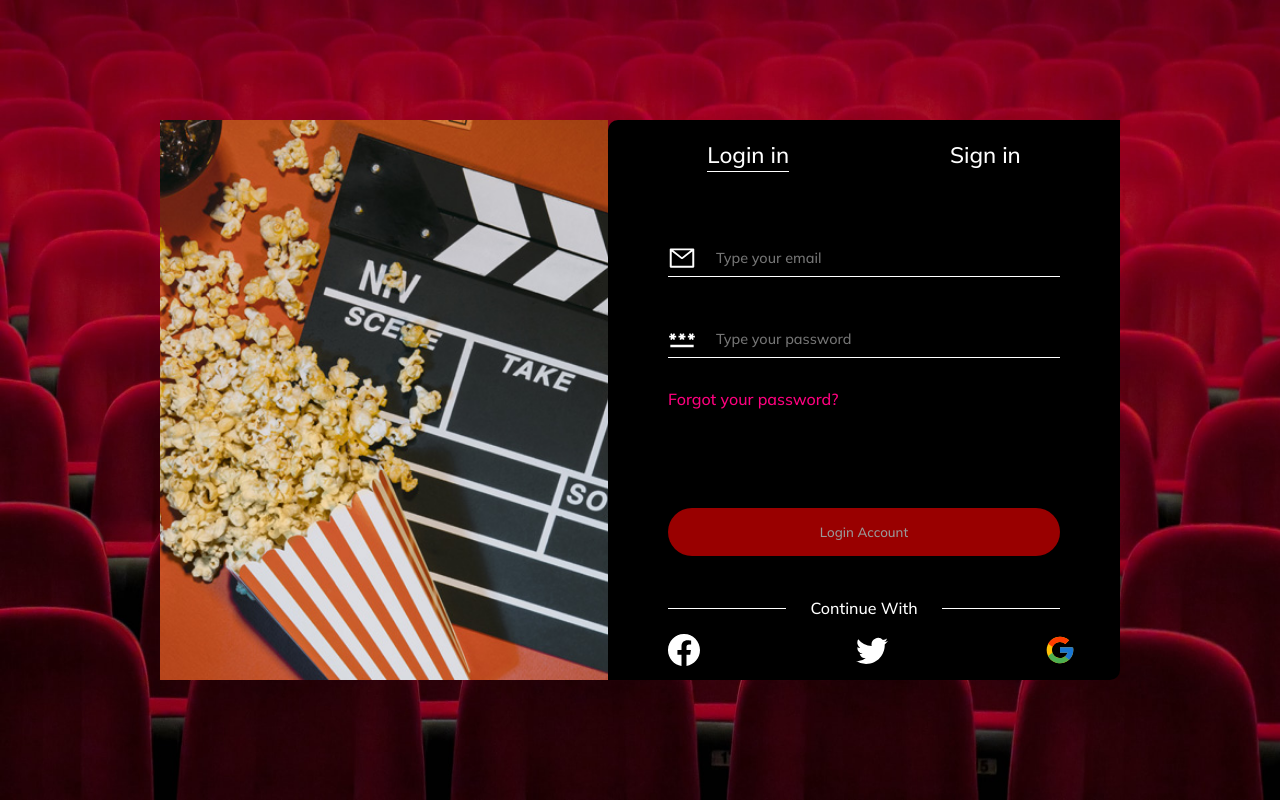
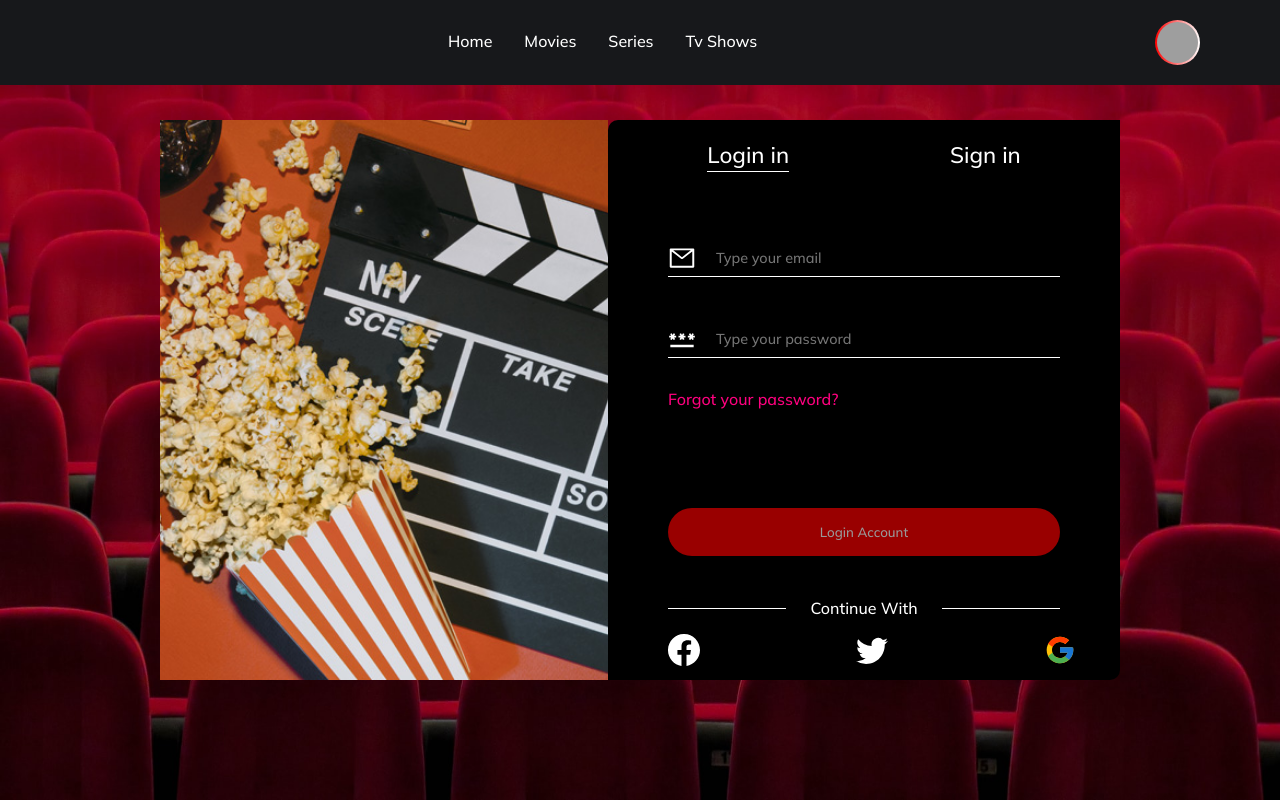
Before and after one commit to Alerrando/Movies, a Next.js app: page /Login in a window 1280 px wide. Built offline with nearby package versions, Linux system fonts and the light colour scheme; grey boxes are pictures that could not be loaded.

Commit message:
add header to login router

```diff
--- a/src/app/Home/Header/index.tsx
+++ b/src/app/Home/Header/index.tsx
@@ -1,30 +1,42 @@
 import Image from 'next/image';
+import Link from 'next/link';
 import * as React from 'react';
 import styles from './style.module.scss';
 
 type HeaderProps = {
   currentPage: string;
+  style: React.CSSProperties | undefined,
 };
 
 export default function Header(props: HeaderProps) {
-  const { currentPage } = props;
+  const { currentPage, style } = props;
 
   return (
-    <header className={styles.header}>
+    <header className={styles.header} style={style}>
       <div className={styles.headerContainer}>
         <ul className={`${styles[currentPage]} ${styles.ul}`}>
-          <li translate="no" className={styles.li}>
-            Home
-          </li>
+          <Link className={styles.a} href='/home'>
+            <li translate="no" className={styles.li}>Home</li>
+          </Link>
+
+          <Link className={styles.a} href='/movies'>
             <li translate="no" className={styles.li}>
               Movies
             </li>
+          </Link>
+
+          <Link className={styles.a} href="/series">
             <li translate="no" className={styles.li}>
               Series
             </li>
+          </Link>
+
+          <Link className={styles.a} href="/tv-shows">
             <li translate="no" className={styles.li}>
               Tv Shows
             </li>
+          </Link>
+
         </ul>
 
         <div className={styles.profile}>
--- a/src/app/Home/Header/style.module.scss
+++ b/src/app/Home/Header/style.module.scss
@@ -32,6 +32,8 @@
       gap: 0.8rem;
       list-style-type: none;
 
+      .a{
+        text-decoration: none;
         .li {
           cursor: pointer;
           font-size: 0.8rem;
@@ -48,15 +50,20 @@
             position: absolute;
           }
         }
-
-      &.page1,
-      &.page2,
-      &.page3,
-      &.page4 {
-        li:nth-child(1) {
+      }
+      &:nth-child(1){
         color: red;
       }
+      &:nth-child(2){
+        color: yellow;
       }
+      &:nth-child(3){
+        color: purple;
+      }
+      &:nth-child(4){
+        color: orange;
+      }
+
     }
 
     .profile {
@@ -89,9 +96,12 @@
       .ul {
         gap: 2rem;
 
+        .a{
           .li {
             font-size: 1rem;
           }
+        }
+
       }
 
       .profile {
--- a/src/app/Home/page.tsx
+++ b/src/app/Home/page.tsx
@@ -22,7 +22,7 @@ export type MenuBarProps = {
       <div className="body-container">
         <Aside menuBar={menuBar} setMenuBar={setMenuBar} />
         <section>
-          <Header currentPage={'page1'} />
+          <Header currentPage={'page1'} style={undefined} />
           <Main menuBar={menuBar} />
         </section>
       </div>
--- a/src/app/Login/page.tsx
+++ b/src/app/Login/page.tsx
@@ -1,12 +1,13 @@
 'use client'
 
 import Image from 'next/image';
-import React, { useState } from 'react';
+import React, { useState, CSSProperties } from 'react';
 import { FcGoogle } from 'react-icons/fc';
 import { BsFacebook, BsTwitter } from 'react-icons/bs';
 import FormLogin from '../login/FormLogin';
 import FormSignUp from '../login/FormSignUp';
 import styles from './styles.module.scss';
+import Header from '../home/Header'
 
 type LoginSignUp = {
   login: 'Login' | 'SignUp';
@@ -18,9 +19,13 @@ const inicialValue: LoginSignUp = {
 
 export default function LoginPage() {
   const [loginSignUp, setLoginSignUp] = useState(inicialValue);
+  const properties :CSSProperties = {
+    position: 'absolute'
+  }
 
   return (
     <>
+      <Header currentPage={''} style={properties} />
       <main className={styles.main}>
         <div className={styles.mainImg}>
           <Image
```
Lines whose indentation alone changed are shown as unchanged.
